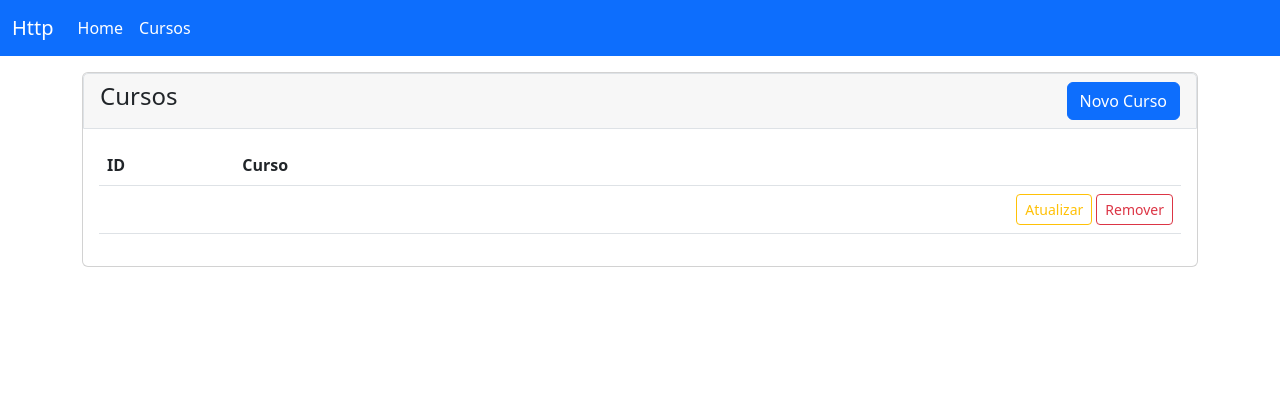
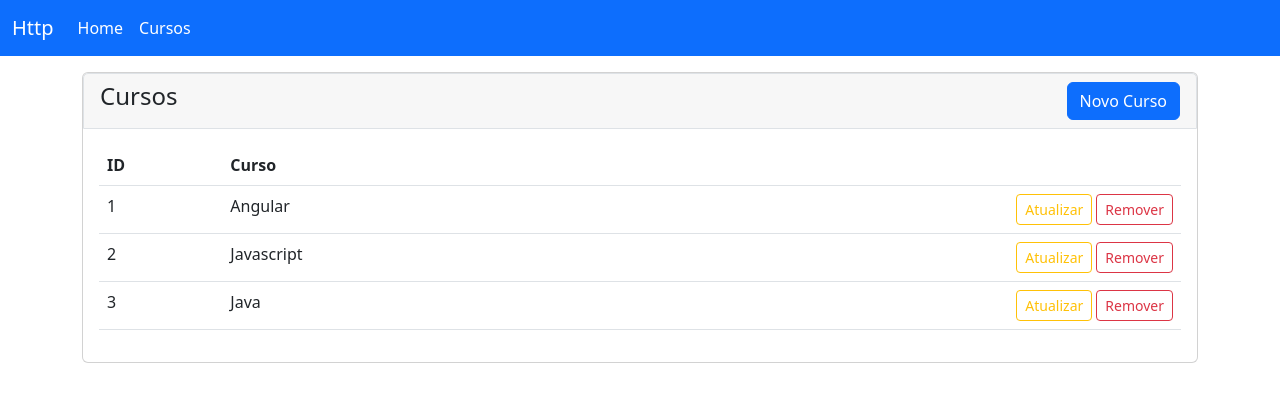
Before and after one commit to Marquesjob/treinando-http-requests, an Angular app: page /cursos in a window 1280 px wide. Shown: the top 402 px of the page. Built offline with nearby package versions, Linux system fonts and the light colour scheme; data requests are answered from the project's data file.

Commit message:
Feat: Listing resourses of courses

```diff
--- a/src/app/app.module.ts
+++ b/src/app/app.module.ts
@@ -4,6 +4,7 @@
 import { AppRoutingModule } from './app-routing.module';
 import { AppComponent } from './app.component';
 import { BrowserAnimationsModule } from '@angular/platform-browser/animations';
+import { HttpClientModule } from '@angular/common/http';
 
 @NgModule({
   declarations: [
@@ -12,7 +13,8 @@
   imports: [
     BrowserModule,
     AppRoutingModule,
-    BrowserAnimationsModule
+    BrowserAnimationsModule,
+    HttpClientModule
   ],
   providers: [],
   bootstrap: [AppComponent]
--- a/src/app/cursos/cursos-lista/cursos-lista.component.html
+++ b/src/app/cursos/cursos-lista/cursos-lista.component.html
@@ -19,9 +19,9 @@
               </tr>
             </thead>
             <tbody>
-              <tr>
-                <td></td>
-                <td></td>
+              <tr *ngFor="let curso of cursos">
+                <td>{{ curso.id }}</td>
+                <td>{{ curso.nome }}</td>
                 <td>
                   <span class="float-end">
                     <button class="btn btn-outline-warning btn-sm mx-1">
--- a/src/app/cursos/cursos-lista/cursos-lista.component.ts
+++ b/src/app/cursos/cursos-lista/cursos-lista.component.ts
@@ -1,4 +1,6 @@
 import { Component, OnInit } from '@angular/core';
+import { CursosService } from '../cursos.service';
+import { Curso } from '../cursos';
 
 @Component({
   selector: 'app-cursos-lista',
@@ -7,9 +9,11 @@
 })
 export class CursosListaComponent implements OnInit {
 
-  constructor() { }
+  cursos!: Curso[];
 
-  ngOnInit(): void {
+  constructor(private service: CursosService) { }
+
+  ngOnInit() {
+    this.service.list().subscribe(data => this.cursos = data);
   }
-
 }
--- a/src/app/cursos/cursos.service.ts
+++ b/src/app/cursos/cursos.service.ts
@@ -1,9 +1,18 @@
 import { Injectable } from '@angular/core';
+import { HttpClient } from '@angular/common/http'
+import { Curso } from './cursos';
 
 @Injectable({
   providedIn: 'root'
 })
 export class CursosService {
 
-  constructor() { }
+  private readonly URL = 'http://localhost:3000/cursos';
+
+  constructor(private http: HttpClient) { }
+
+  list() {
+    return this.http.get<Curso[]>(this.URL)
+  }
+
 }
--- /dev/null
+++ b/src/app/cursos/cursos.ts
@@ -0,0 +1,4 @@
+export interface Curso {
+    id: number;
+    nome: string;
+}
```
